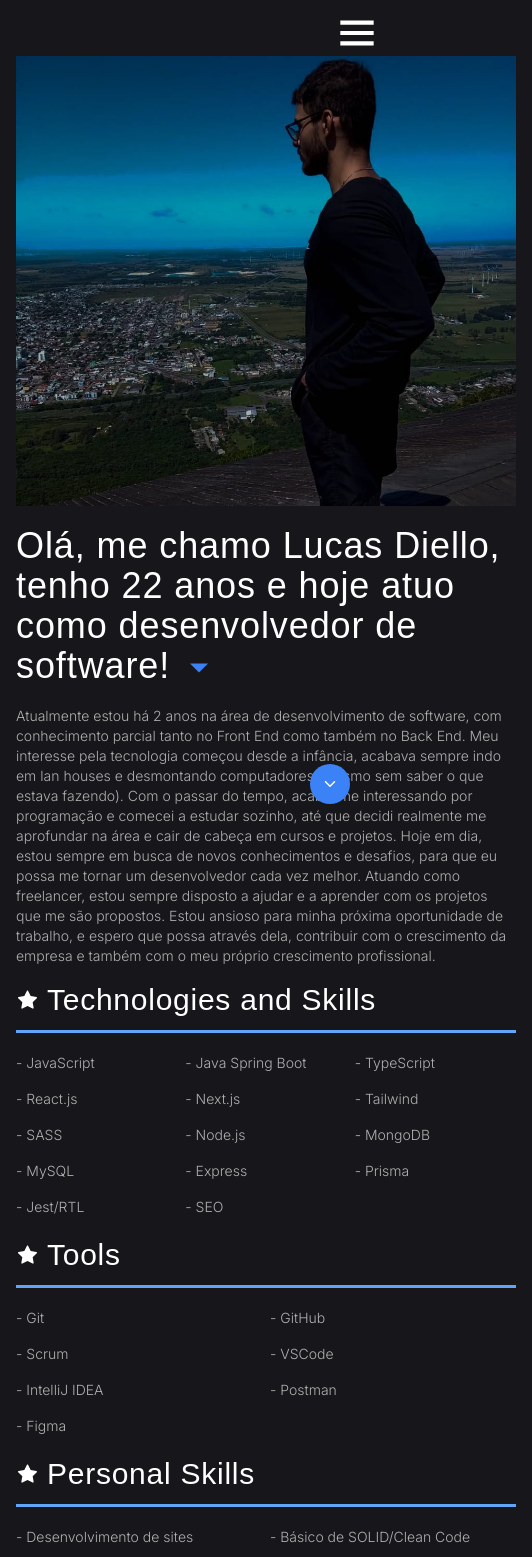
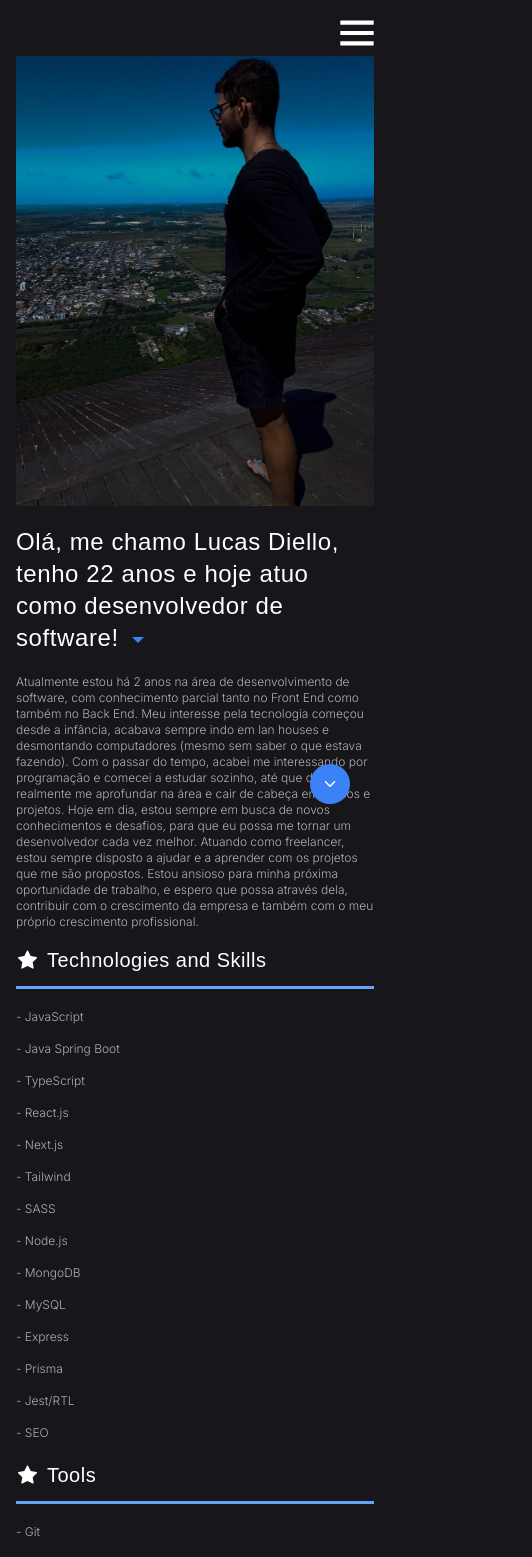
Before and after one commit to LucasDiello/portfolio-Next.js, a Next.js app: page /en/about in a window 390 px wide. Shown: the top 1557 px of the page, 532 px wide, since content can reach past the window. Built offline with nearby package versions, Linux system fonts and the light colour scheme.

Commit message:
fix responsive in about page

```diff
--- a/src/app/[lang]/about/page.tsx
+++ b/src/app/[lang]/about/page.tsx
@@ -232,20 +232,20 @@ const page = () => {
         <Image src={eu} alt="" className=" h-[450px] w-full object-cover object-top " />
       </div>
       <div className="mt-5">
-        <h1 className={`font-oswald text-4xl tracking-wide text-white`}>
+        <h1 className={`font-oswald text-2xl tracking-wide text-white md:text-4xl`}>
           {translation.about_me_description2} <IoMdArrowDropdown className="inline-block text-blue-500" />
         </h1>
-        <p className="mt-5 text-sm font-light text-[#B0B0B0]">{translation.about_me_text1}</p>
+        <p className="mt-5 text-xs font-light text-[#B0B0B0] md:text-sm">{translation.about_me_text1}</p>
       </div>
       {skillsAndExperience.map((section) => (
         <div key={section.id}>
-          <h2 className="font-base font-oswald mt-4 flex items-center border-b-[3px] border-blue-400 pb-3 text-3xl tracking-wide text-white">
+          <h2 className="font-base font-oswald mt-4 flex items-center border-b-[3px] border-blue-400 pb-3 text-xl tracking-wide text-white md:text-3xl">
             <AiFillStar className="mr-2" size={23} /> {lang === 'pt-BR' ? section.title : section.titleEn}
           </h2>
           <ul
-            className={`mt-4 grid ${section.id === 5 ? 'w-[100%]' : 'w-[500px]'}  ${
-              section.id === 1 ? 'grid-cols-3' : 'grid-cols-2'
-            } ${section.id === 1 && 'w-full'} gap-2 text-sm font-light text-[#B0B0B0]`}
+            className={`mt-4 grid ${section.id === 5 ? 'md:w-[100%]' : 'md:w-[500px]'}  ${
+              section.id === 1 ? 'md:grid-cols-3' : 'md:grid-cols-2'
+            } ${section.id === 1 && 'md:w-full'} gap-2 text-xs font-light text-[#B0B0B0] md:text-sm  `}
           >
             {section.items.map((item) => (
               <li key={item.name}>
```
